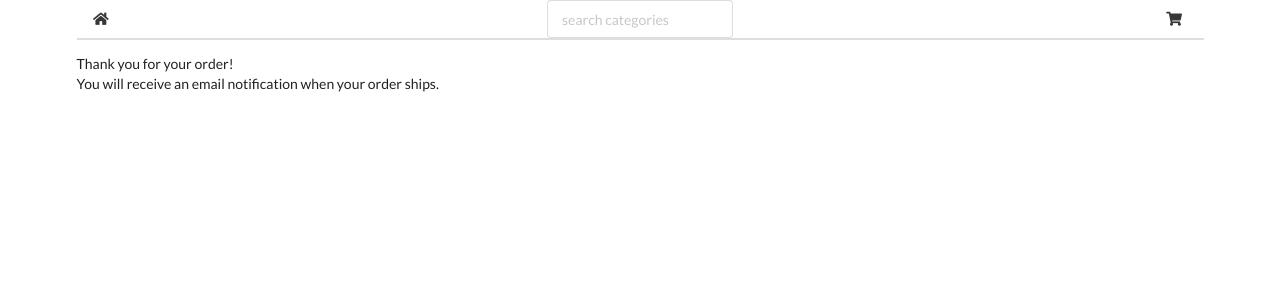
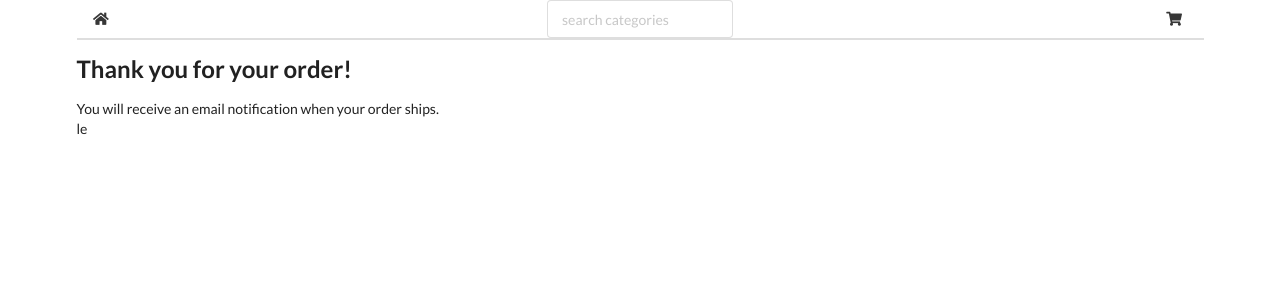
Before and after one commit to megsmithan/React-ecommerce, a React (Create React App) app: page /order/confirmation in a window 1280 px wide. Shown: the top 300 px of the page. Built offline with nearby package versions, Linux system fonts and the light colour scheme; no server answers.

Commit message:
added_confirmPurchase-page

```diff
--- a/src/components/App.js
+++ b/src/components/App.js
@@ -43,7 +43,9 @@ class App extends React.Component {
                     </div>
                 </BrowserRouter>
                 {/*<ProductsList />*/}
+                <footer>le</footer>
             </div>
+
         )
     }
 }
--- a/src/components/Cart.js
+++ b/src/components/Cart.js
@@ -47,7 +47,7 @@ class Cart extends React.Component {
                 <h3 className='cartHeader'>Your Cart</h3>
                 <div>{this.renderCart()}</div>
                 <div>{this.renderTotal()}</div>
-                <div className='checkOutBtn'><Link to='/order/confirmation>'><button className='ui button'>Check Out</button></Link></div>
+                <div className='checkOutBtn'><Link to='/order/confirmation'><button className='ui button'>Confirm Purchase</button></Link></div>
             </div>
         )
     }
--- a/src/components/OrderConfirm.js
+++ b/src/components/OrderConfirm.js
@@ -3,11 +3,12 @@ import React from 'react'
 const OrderConfirm = () => {
     return (
         <div>
-            <div>Thank you for your order!</div>
+            <h2>Thank you for your order!</h2>
             <div>You will receive an email notification when your order ships.</div>
         </div>
     )
-}
+};
+
 
 
 export default OrderConfirm
```
